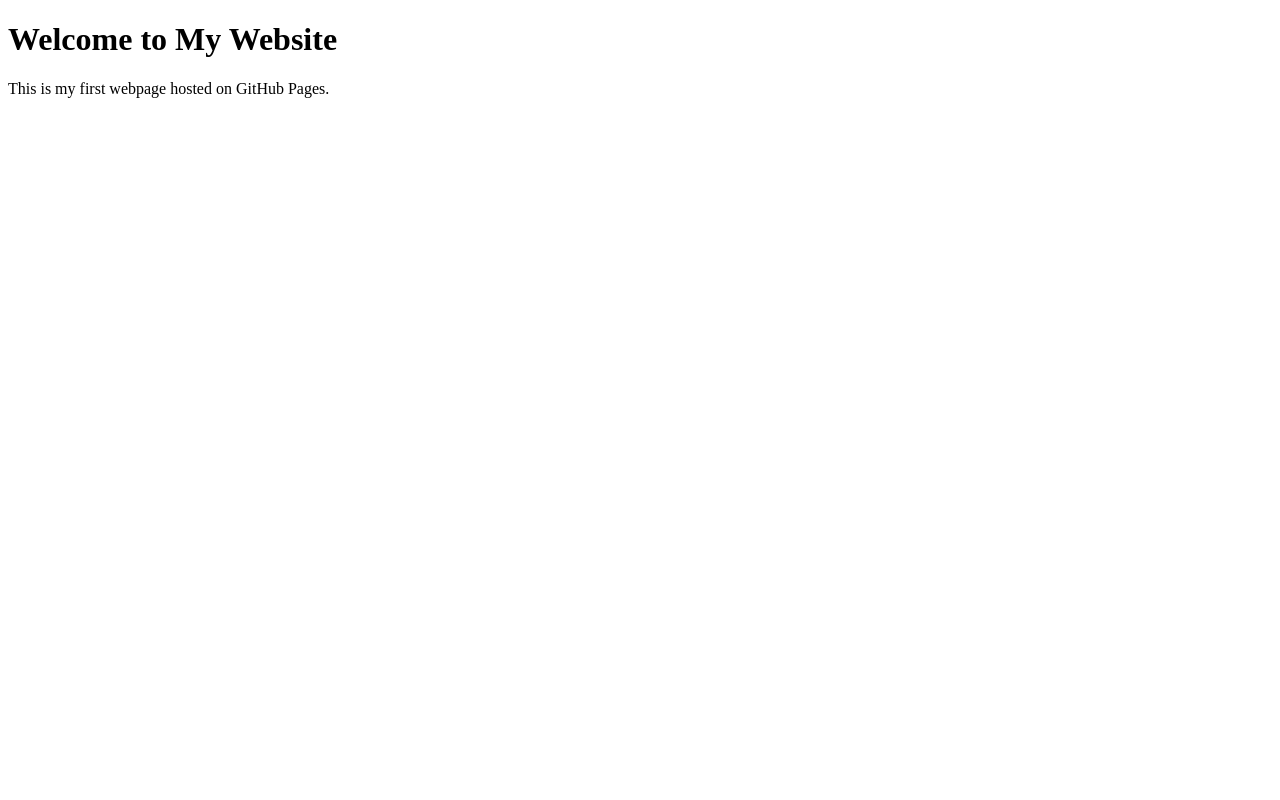
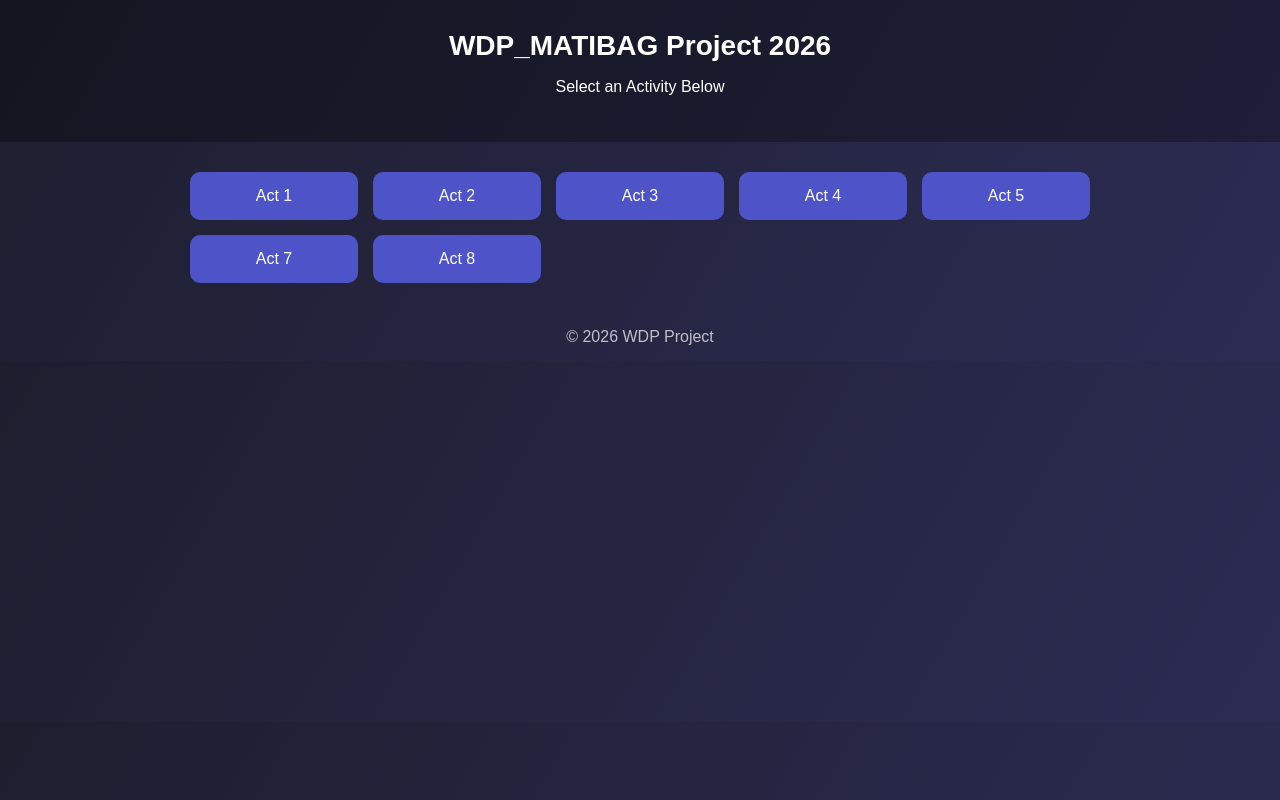
Before and after one commit to ckylaro/De-Padua, a plain HTML site: page index.html in a window 1280 px wide. Drawn offline with Linux system fonts and the light colour scheme.

Commit message:
Update index.html

```diff
--- a/index.html
+++ b/index.html
@@ -1,15 +1,165 @@
 <!DOCTYPE html>
-<html>
+
+<html lang="en">
+
 <head>
-    <title>My Website</title>
-    <link rel="stylesheet" href="style.css">
+
+  <meta charset="UTF-8">
+
+  <meta name="viewport" content="width=device-width, initial-scale=1.0">
+
+  <title>WDP_MATIBAG Project 2026</title>
+
+
+
+  <style>
+
+    body {
+
+      font-family: Arial, sans-serif;
+
+      background: linear-gradient(120deg, #1e1e2f, #2c2c54);
+
+      color: white;
+
+      margin: 0;
+
+      padding: 0;
+
+    }
+
+
+
+    header {
+
+      text-align: center;
+
+      padding: 30px;
+
+      background: rgba(0,0,0,0.3);
+
+    }
+
+
+
+    h1 {
+
+      margin: 0;
+
+      font-size: 28px;
+
+    }
+
+
+
+    .container {
+
+      display: grid;
+
+      grid-template-columns: repeat(auto-fit, minmax(150px, 1fr));
+
+      gap: 15px;
+
+      padding: 30px;
+
+      max-width: 900px;
+
+      margin: auto;
+
+    }
+
+
+
+    a {
+
+      text-decoration: none;
+
+      background: #4e54c8;
+
+      color: white;
+
+      padding: 15px;
+
+      border-radius: 10px;
+
+      text-align: center;
+
+      transition: 0.3s;
+
+      display: block;
+
+    }
+
+
+
+    a:hover {
+
+      background: #8f94fb;
+
+      transform: scale(1.05);
+
+    }
+
+
+
+    footer {
+
+      text-align: center;
+
+      padding: 15px;
+
+      opacity: 0.7;
+
+    }
+
+  </style>
+
 </head>
+
+
 
 <body>
 
-    <h1>Welcome to My Website</h1>
-    <p>This is my first webpage hosted on GitHub Pages.</p>
 
-    <script src="script.js"></script>
+
+<header>
+
+  <h1>WDP_MATIBAG Project 2026</h1>
+
+  <p>Select an Activity Below</p>
+
+</header>
+
+
+
+<div class="container">
+
+  <a href="Act1.html">Act 1</a>
+
+  <a href="Act2.html">Act 2</a>
+
+  <a href="Act3.html">Act 3</a>
+
+  <a href="Act4.html">Act 4</a>
+
+  <a href="Act5.html">Act 5</a>
+
+  <a href="Act7.html">Act 7</a>
+
+  <a href="Act8.1.html">Act 8</a>
+
+</div>
+
+
+
+<footer>
+
+  © 2026 WDP Project
+
+</footer>
+
+
+
 </body>
+
 </html>
```
